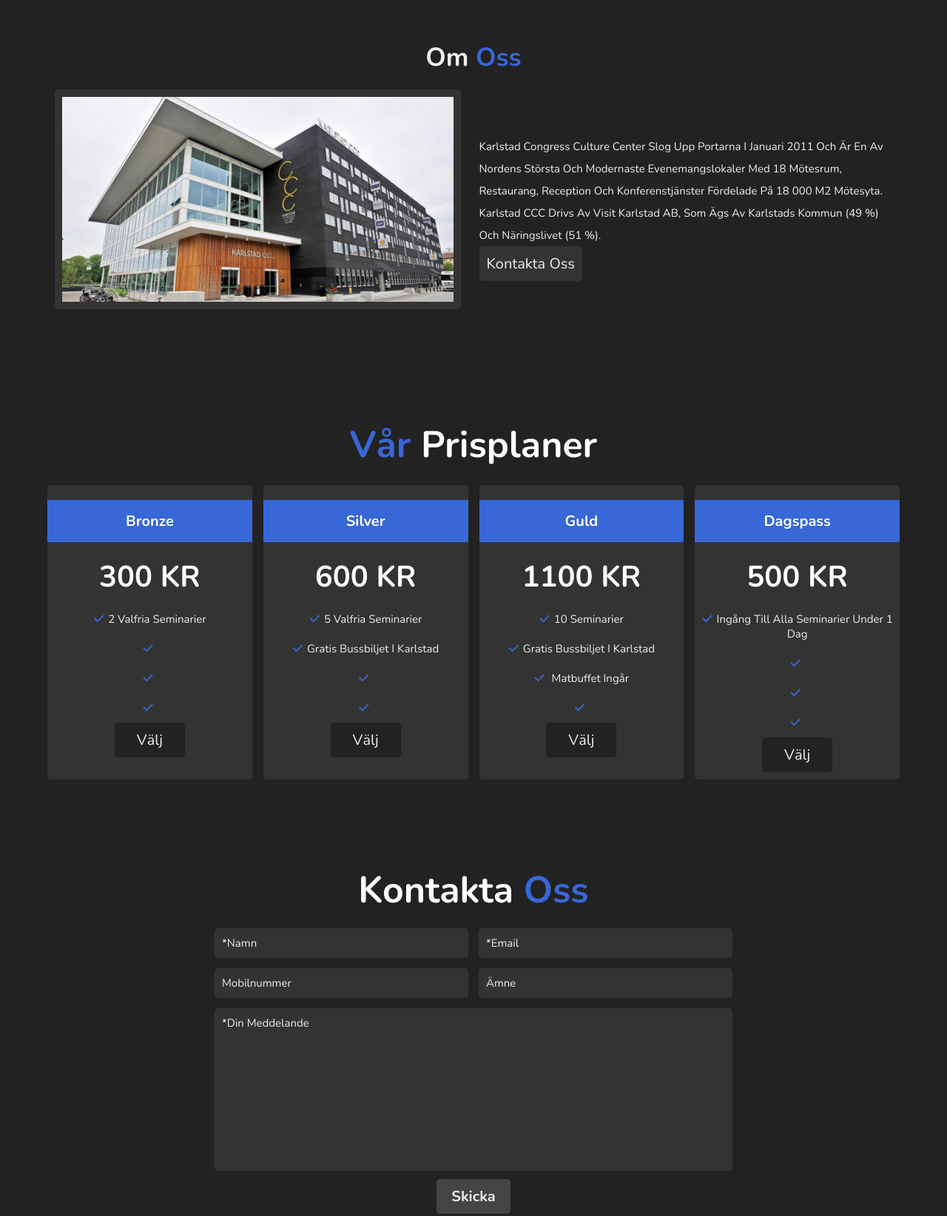
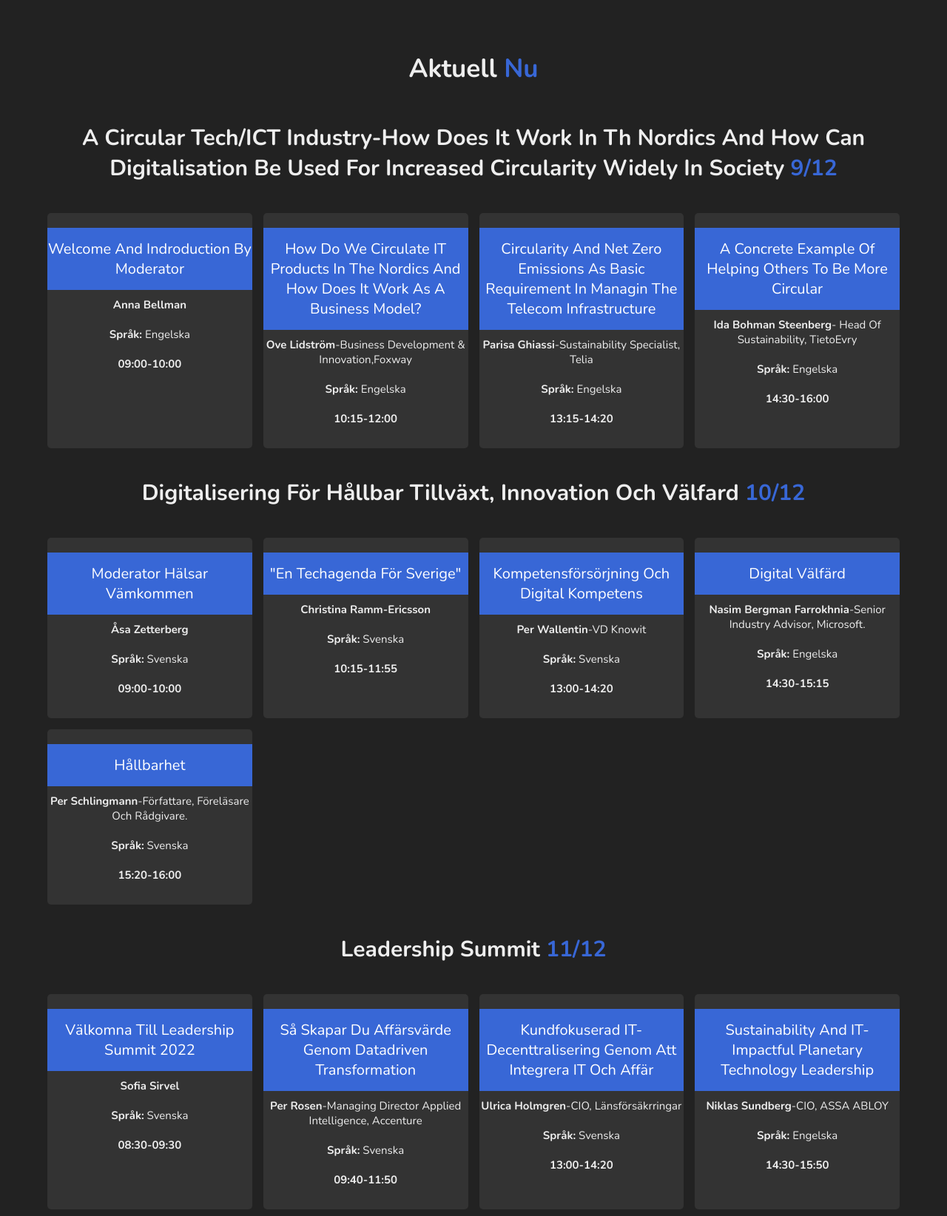
Before and after one commit to MiladGezabi/individuel-projekt-htmlcss, a plain HTML site: page Ny mapp/index.html in a window 1280 px wide. Shown: the part 720-2364 px from the top of the page at 74% size. Drawn offline with nearby package versions, Linux system fonts and the light colour scheme.

Commit message:
added a topical section and made a new html file for booking

```diff
--- a/Ny mapp/index.html
+++ b/Ny mapp/index.html
@@ -4,7 +4,8 @@
   <meta charset="UTF-8">
   <meta http-equiv="X-UA-Compatible" content="IE=edge">
   <meta name="viewport" content="width=device-width, initial-scale=1.0">
-  <meta name="description" content="Bättre web är den största eventfixaren i värmland">
+  <meta name="description" content="Karlsta culture congress center är den största eventfixaren i värmland">
+  <meta name="robots" content="index,follow">
   <link rel="stylesheet" href="style.css">
   <link rel="stylesheet" href="variable.css">
   <link rel="stylesheet" href="https://cdnjs.cloudflare.com/ajax/libs/font-awesome/6.2.1/css/all.min.css">
@@ -15,7 +16,7 @@
   <!-- Här börjar header delen -->
   <header class="header">
 
-    <a href="#" class="logo"> <h1>KC<span class="logo__span">C</span>C</h1></a>
+    <a href="#" class="logo" tabindex="1"> <h1>KC<span class="logo__span">C</span>C</h1></a>
 
     <nav class="header__navbar">
       <input type="checkbox" id="check">
@@ -23,12 +24,12 @@
         <i class="fas fa-bars"></i>
       </label>
       <ul>
-        <li><a href="#home">Hem</a></li>
-        <li><a href="#">Aktuell</a></li>
-        <li><a href="#about">Om oss</a></li>
-        <li><a href="#price">priser</a></li>
-        <li><a href="#">Boka nu</a></li>
-        <li><a href="#contact">kontakt</a></li>
+        <li><a href="#home" tabindex="2">Hem</a></li>
+        <li><a href="#topical" tabindex="3">Aktuell</a></li>
+        <li><a href="#about" tabindex="4">Om oss</a></li>
+        <li><a href="#price" tabindex="5">priser</a></li>
+        <li><a href="/Ny mapp/Boka.html" tabindex="6">Boka nu</a></li>
+        <li><a href="#contact" tabindex="7">kontakt</a></li>
       </ul>
     </nav>
 
@@ -59,6 +60,117 @@
 
     <!-- Här slutar hero/hem delen -->
 
+    <!-- Här börjar aktuell delen -->
+
+    <section class="topical" id="topical">
+
+      <h2 class="topical__heading">Aktuell <span>nu</span></h2>
+
+      <h3>A Circular Tech/ICT industry-How does it work in th nordics and How can digitalisation be used for increased circularity widely in society <span>9/12</span></h3>
+
+      <div class="topical__container">
+
+        <div class="topical__box">
+          <p class="title">Welcome and indroduction by moderator</p>
+          <p><span>Anna Bellman</span></p>
+          <p><span>Språk:</span> Engelska</p>
+          <p><span>09:00-10:00</span></p>
+        </div>
+        <div class="topical__box">
+          <p class="title">How do we circulate IT products in the Nordics and how does it work as a business model?</p>
+          <p><span>Ove Lidström</span>-Business Development & Innovation,Foxway</p>
+          <p><span>Språk:</span> Engelska</p>
+          <p><span>10:15-12:00</span></p>
+        </div>
+        <div class="topical__box">
+          <p class="title">Circularity and net zero emissions as basic requirement in managin the telecom infrastructure</p>
+          <p><span>Parisa Ghiassi</span>-Sustainability specialist, Telia</p>
+          <p><span>Språk:</span> Engelska</p>
+          <p><span>13:15-14:20</span></p>
+        </div>
+        <div class="topical__box">
+          <p class="title">A concrete example of helping others to be more circular</p>
+          <p><span>Ida Bohman Steenberg</span>- Head of sustainability, TietoEvry</p>
+          <p><span>Språk:</span> Engelska</p>
+          <p><span>14:30-16:00</span></p>
+        </div>
+
+      </div>
+
+      <h3>Digitalisering för hållbar tillväxt, innovation och välfard <span>10/12</span></h3>
+
+      <div class="topical__container">
+
+        <div class="topical__box">
+          <p class="title">Moderator hälsar vämkommen</p>
+          <p><span>Åsa zetterberg</span></p>
+          <p><span>Språk:</span> Svenska</p>
+          <p><span>09:00-10:00</span></p>
+        </div>
+        <div class="topical__box">
+          <p class="title">"En techagenda för Sverige"</p>
+          <p><span>Christina Ramm-Ericsson</span></p>
+          <p><span>Språk:</span> Svenska</p>
+          <p><span>10:15-11:55</span></p>
+        </div>
+        <div class="topical__box">
+          <p class="title">Kompetensförsörjning och digital kompetens</p>
+          <p><span>Per Wallentin</span>-VD knowit</p>
+          <p><span>Språk:</span> Svenska</p>
+          <p><span>13:00-14:20</span></p>
+        </div>
+        <div class="topical__box">
+          <p class="title">Digital välfärd</p>
+          <p><span>Nasim Bergman Farrokhnia</span>-Senior industry advisor, Microsoft.</p>
+          <p><span>Språk:</span> Engelska</p>
+          <p><span>14:30-15:15</span></p>
+        </div>
+        <div class="topical__box">
+          <p class="title">Hållbarhet</p>
+          <p><span>Per Schlingmann</span>-Författare, föreläsare och rådgivare.</p>
+          <p><span>Språk:</span> Svenska</p>
+          <p><span>15:20-16:00</span></p>
+        </div>
+
+      </div>
+
+      <h3>Leadership Summit <span>11/12</span></h3>
+
+      <div class="topical__container">
+
+        <div class="topical__box">
+          <p class="title">Välkomna till Leadership Summit 2022</p>
+          <p><span>Sofia sirvel</span></p>
+          <p><span>Språk:</span> Svenska</p>
+          <p><span>08:30-09:30</span></p>
+        </div>
+        <div class="topical__box">
+          <p class="title">Så skapar du affärsvärde genom datadriven transformation</p>
+          <p><span>Per Rosen</span>-Managing director applied intelligence, Accenture</p>
+          <p><span>Språk:</span> Svenska</p>
+          <p><span>09:40-11:50</span></p>
+        </div>
+        <div class="topical__box">
+          <p class="title">Kundfokuserad IT- decenttralisering genom att integrera IT och affär</p>
+          <p><span>Ulrica Holmgren</span>-CIO, Länsförsäkrringar</p>
+          <p><span>Språk:</span> Svenska</p>
+          <p><span>13:00-14:20</span></p>
+        </div>
+        <div class="topical__box">
+          <p class="title">Sustainability and IT-Impactful planetary  technology leadership</p>
+          <p><span>Niklas Sundberg</span>-CIO, ASSA ABLOY</p>
+          <p><span>Språk:</span> Engelska</p>
+          <p><span>14:30-15:50</span></p>
+        </div>
+
+      </div>
+
+
+
+    </section>
+
+    <!-- Här slutar aktuell delen -->
+
     <!-- Här börja Om oss delen -->
 
     <section class="about" id="about">
@@ -71,7 +183,7 @@
         </div>
         <div class="aboutcontainer__text">
           <p>Karlstad Congress Culture Center slog upp portarna i januari 2011 och är en av Nordens största och modernaste evenemangslokaler med 18 mötesrum, restaurang, reception och konferenstjänster fördelade på 18 000 m2 mötesyta. Karlstad CCC drivs av Visit Karlstad AB, som ägs av Karlstads kommun (49 %) och näringslivet (51 %).</p>
-          <a href="#contact" class="aboutcontainer__button">Kontakta oss</a>
+          <a href="#contact" class="aboutcontainer__button" tabindex="8">Kontakta oss</a>
 
         </div>
 
@@ -98,7 +210,7 @@
             <li><i class="fas fa-check"></i></li>
             <li><i class="fas fa-check"></i></li>
           </ul>
-          <a href="#" class="pricecontainer__box__btn">Välj</a>
+          <a href="#" class="pricecontainer__box__btn" tabindex="9">Välj</a>
         </div>
 
         <div class="pricecontainer__box">
@@ -110,7 +222,7 @@
             <li><i class="fas fa-check"></i></li>
             <li><i class="fas fa-check"></i></li>
           </ul>
-          <a href="#" class="pricecontainer__box__btn">Välj</a>
+          <a href="#" class="pricecontainer__box__btn" tabindex="10">Välj</a>
         </div>
 
         <div class="pricecontainer__box">
@@ -122,7 +234,7 @@
             <li><i class="fas fa-check"></i> Matbuffet ingår</li>
             <li><i class="fas fa-check"></i></li>
           </ul>
-          <a href="#" class="pricecontainer__box__btn">Välj</a>
+          <a href="#" class="pricecontainer__box__btn" tabindex="11">Välj</a>
         </div>
 
         <div class="pricecontainer__box">
@@ -134,7 +246,7 @@
             <li><i class="fas fa-check"></i></li>
             <li><i class="fas fa-check"></i></li>
           </ul>
-          <a href="#" class="pricecontainer__box__btn">Välj</a>
+          <a href="#" class="pricecontainer__box__btn" tabindex="12">Välj</a>
         </div>
 
       </div>
@@ -152,16 +264,16 @@
       <form action="">
 
         <div class="inputbox">
-        <input type="text" placeholder="*namn" required>
-        <input type="email" placeholder="*email" required>
+        <input type="text" placeholder="*namn" tabindex="13" required>
+        <input type="email" placeholder="*email" tabindex="14" required>
         </div>
 
         <div class="inputbox">
-          <input type="tel" placeholder="mobilnummer">
-          <input type="text" placeholder="ämne">
+          <input type="tel" placeholder="mobilnummer" tabindex="15">
+          <input type="text" placeholder="ämne" tabindex="16">
         </div>
-        <textarea name="" placeholder="*din meddelande" required id="" cols="30" rows="10"></textarea>
-        <button>Skicka</button>
+        <textarea name="" placeholder="*din meddelande" required tabindex="17" id="" cols="30" rows="10"></textarea>
+        <button tabindex="18">Skicka</button>
 
       </form>
 
@@ -181,23 +293,23 @@
 
       <div class="boxcontainer__box">
         <h3>adress</h3>
-        <a href="#"> <i class="fas fa-map-marker-alt"></i> Tage Erlandergatan 8, 652 20 Karlstad </a>
+        <a href="#" tabindex="19"> <i class="fas fa-map-marker-alt"></i> Tage Erlandergatan 8, 652 20 Karlstad </a>
       </div>
 
       <div class="boxcontainer__box">
-        <a href="#home"> <i class="fas fa-arrow-right"></i> Hem </a>
-        <a href="#"> <i class="fas fa-arrow-right"></i> Aktuell </a>
-        <a href="#about"> <i class="fas fa-arrow-right"></i> Om oss </a>
-        <a href="#price"> <i class="fas fa-arrow-right"></i> priser </a>
-        <a href="#"> <i class="fas fa-arrow-right"></i> Boka nu </a>
-        <a href="#contact"> <i class="fas fa-arrow-right"></i> Kontakt </a>
+        <a href="#home" tabindex="20"> <i class="fas fa-arrow-right"></i> Hem </a>
+        <a href="#topical" tabindex="21"> <i class="fas fa-arrow-right"></i> Aktuell </a>
+        <a href="#about" tabindex="22"> <i class="fas fa-arrow-right"></i> Om oss </a>
+        <a href="#price" tabindex="23"> <i class="fas fa-arrow-right"></i> priser </a>
+        <a href="/Ny mapp/Boka.html" tabindex="24"> <i class="fas fa-arrow-right"></i> Boka nu </a>
+        <a href="#contact" tabindex="25"> <i class="fas fa-arrow-right"></i> Kontakt </a>
       </div>
 
       <div class="boxcontainer__box">
         <h3>Följ Oss</h3>
-        <a href="#"> <i class="fab fa-facebook-f"></i> Facebook </a>
-        <a href="#"> <i class="fab fa-twitter"></i> Twitter </a>
-        <a href="#"> <i class="fab fa-instagram"></i> Instagram </a>
+        <a href="https://sv-se.facebook.com/" tabindex="26"> <i class="fab fa-facebook-f"></i> Facebook </a>
+        <a href="https://twitter.com/?lang=sv" tabindex="27"> <i class="fab fa-twitter"></i> Twitter </a>
+        <a href="https://www.instagram.com/" tabindex="28"> <i class="fab fa-instagram"></i> Instagram </a>
       </div>
 
     </div>
--- a/Ny mapp/style.css
+++ b/Ny mapp/style.css
@@ -175,6 +175,68 @@ h2 .slogan__span {
 }
 
 /* Här slutar stylekoden för hero/hem delen */
+
+/* Här börjar stylekoden för aktuell delen */
+
+.topical {
+  /* display: flex; */
+  flex-direction: column;
+  align-items: center;
+  text-align: center;
+  margin-top: 15rem;
+}
+
+.topical__heading {
+  font-size: 3.5rem;
+  color: #eee;
+  padding: 1rem 0;
+}
+
+.topical__heading span {
+  color: var(--main-color);
+}
+
+.topical h3 {
+  font-size: 3rem;
+  color: #eee;
+  padding: 4rem 0;
+}
+
+.topical h3 span {
+  color: var(--main-color);
+}
+
+.topical__container {
+  display: grid;
+  grid-template-columns: repeat(auto-fit, minmax(25rem, 1fr));
+  gap: 1.5rem;
+}
+
+.topical__box {
+  padding: 2rem 0;
+  background: #333;
+  border-radius: .5rem;
+  text-align: center;
+}
+
+.topical__box .title {
+  background: var(--main-color);
+  color: #fff;
+  padding: 1.5rem 0;
+  font-size: 2rem;
+}
+
+.topical__box p {
+  font-size: 1.5rem;
+  color: #eee;
+  padding: 1rem 0;
+}
+
+.topical__box p span {
+  font-weight: bolder;
+}
+
+/* Här slutar stylekoden för aktuell delen */
 
 /* Här börja stylekoden för om oss delen */
 
```
Also changed, not shown: Ny mapp/Boka.html (added, +81 -0 lines).
